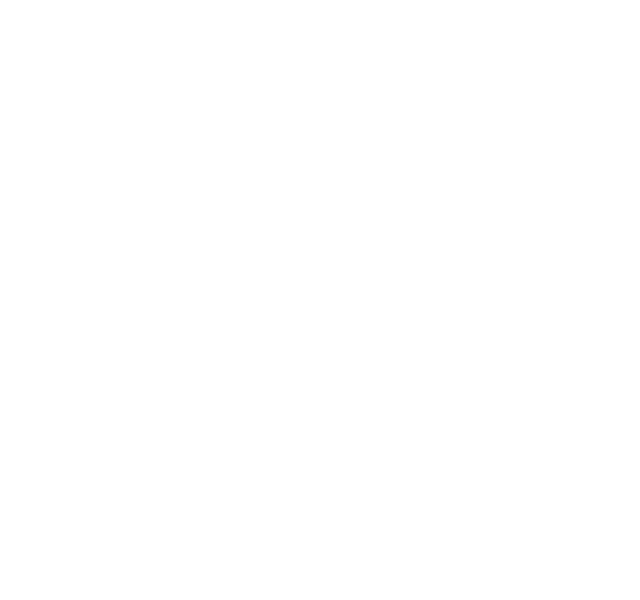
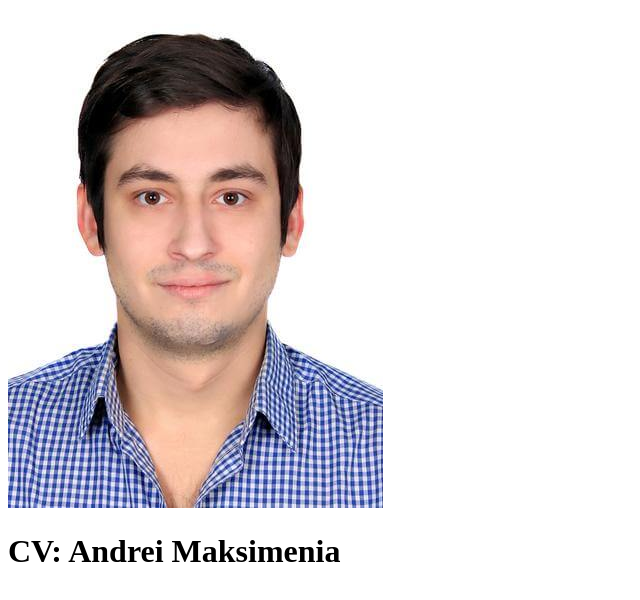
Before and after one commit to comrade-amaks/rsschool-cv, a plain HTML site: page index.html in a window 1280 px wide. Shown: the whole page, without its empty margins (0-640 px from the left). Drawn offline with Linux system fonts and the light colour scheme.

Commit message:
feat: add page heading and self photo

```diff
--- a/index.html
+++ b/index.html
@@ -6,5 +6,11 @@
     <link rel="stylesheet" href="style.css" />
     <title>CV - Maksimenia Andrei</title>
   </head>
-  <body></body>
+  <body>
+    <img
+      src="assets/images/me.jpeg"
+      alt="portrait photo of a young man smiling in a blue checkered shirt"
+    />
+    <h1>CV: Andrei Maksimenia</h1>
+  </body>
 </html>
```
